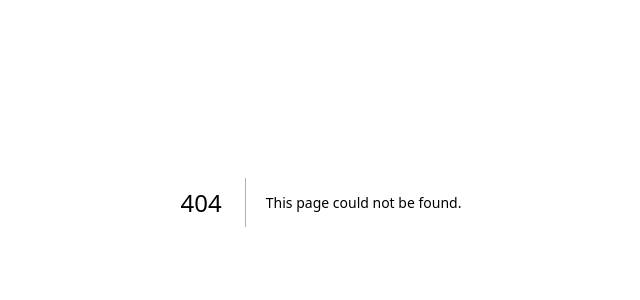
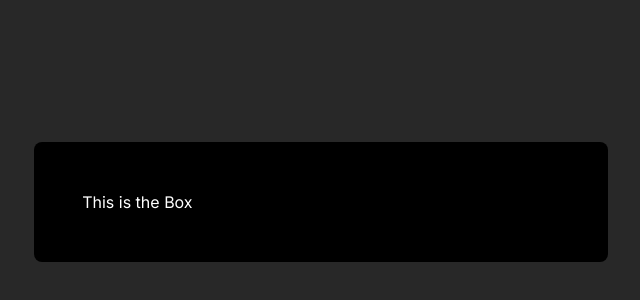
Before and after one commit to merdernoty/mm-interview-Frontend, a Next.js app: page /auth/login in a window 1280 px wide. Before the commit this address had no page. Shown: the part 198-498 px from the top of the page, without its empty margins (319-959 px from the left). Built offline with nearby package versions, Linux system fonts and the light colour scheme.

Commit message:
init chakra ui

```diff
--- a/package.json
+++ b/package.json
@@ -10,6 +10,10 @@
         "lint": "next lint"
     },
     "dependencies": {
+        "@chakra-ui/react": "^2.8.2",
+        "@emotion/react": "^11.11.4",
+        "@emotion/styled": "^11.11.5",
+        "framer-motion": "^11.2.11",
         "next": "14.2.4",
         "prettier": "^3.3.2",
         "react": "^18",
--- /dev/null
+++ b/src/app/auth/login/page.tsx
@@ -0,0 +1,22 @@
+import { Box, Container } from '@chakra-ui/react'
+import React from 'react'
+
+function page() {
+    return (
+        <Container>
+            <div className="flex items-center justify-center h-screen">
+                <Box
+                    className="container my-auto mx-auto p-12"
+                    maxW="xl"
+                    bg='black'
+
+                    borderRadius="lg"
+                >
+                    This is the Box
+                </Box>
+            </div>
+        </Container>
+    )
+}
+
+export default page
--- /dev/null
+++ b/src/app/auth/reg/page.tsx
@@ -0,0 +1,22 @@
+import { Box, Container } from '@chakra-ui/react'
+import React from 'react'
+
+function page() {
+    return (
+        <Container>
+            <div className="flex items-center justify-center h-screen">
+                <Box
+                    className="container my-auto mx-auto p-12"
+                    maxW="xl"
+                    bg='black'
+
+                    borderRadius="lg"
+                >
+                    This is the Box
+                </Box>
+            </div>
+        </Container>
+    )
+}
+
+export default page
--- a/src/app/globals.css
+++ b/src/app/globals.css
@@ -2,32 +2,7 @@
 @tailwind components;
 @tailwind utilities;
 
-:root {
-    --foreground-rgb: 0, 0, 0;
-    --background-start-rgb: 214, 219, 220;
-    --background-end-rgb: 255, 255, 255;
+body {
+    color: rgb(255, 255, 255) !important;
+    background: rgb(40, 40, 40) !important;
 }
-
-@media (prefers-color-scheme: dark) {
-    :root {
-        --foreground-rgb: 255, 255, 255;
-        --background-start-rgb: 0, 0, 0;
-        --background-end-rgb: 0, 0, 0;
-    }
-}
-
-body {
-    color: rgb(var(--foreground-rgb));
-    background: linear-gradient(
-            to bottom,
-            transparent,
-            rgb(var(--background-end-rgb))
-        )
-        rgb(var(--background-start-rgb));
-}
-
-@layer utilities {
-    .text-balance {
-        text-wrap: balance;
-    }
-}
--- a/src/app/layout.tsx
+++ b/src/app/layout.tsx
@@ -1,6 +1,7 @@
 import type { Metadata } from 'next'
 import { Inter } from 'next/font/google'
 import './globals.css'
+import { Providers } from './providers'
 
 const inter = Inter({ subsets: ['latin'] })
 
@@ -17,7 +18,9 @@ export default function RootLayout({
     return (
         <html lang="en">
             <body className={ inter.className}>
+                <Providers>
                 {children}
+                </Providers>
             </body>
         </html>
     )
--- a/src/app/page.tsx
+++ b/src/app/page.tsx
@@ -1,9 +1,9 @@
-import { Homepage } from '@/components/entity/homepage'
+import React from 'react'
 
-export default function Home() {
-    return (
-        <>
-            <Homepage></Homepage>
-        </>
-    )
+function page() {
+  return (
+    <div>page</div>
+  )
 }
+
+export default page
--- /dev/null
+++ b/src/app/providers.tsx
@@ -0,0 +1,7 @@
+'use client'
+
+import { ChakraProvider } from '@chakra-ui/react'
+
+export function Providers({ children }: { children: React.ReactNode }) {
+    return <ChakraProvider>{children}</ChakraProvider>
+}
--- /dev/null
+++ b/src/app/zustand/page.tsx
@@ -0,0 +1,9 @@
+import { Zustand } from '@/components/entity/testZustand'
+
+export default function Home() {
+    return (
+        <>
+            <Zustand />
+        </>
+    )
+}
--- a/src/components/entity/homepage.tsx
+++ b/src/components/entity/testZustand.tsx
@@ -1,8 +1,8 @@
 'use client'
 
-import { useCount } from '@/lib/store'
+import { useCount } from '@/lib/stores/store'
 
-export const Homepage = () => {
+export const Zustand = () => {
     const { count, incrementCount, decrementCount } = useCount(
         (state: any) => state,
     )
--- a/tailwind.config.ts
+++ b/tailwind.config.ts
@@ -5,15 +5,6 @@ const config: Config = {
         './src/components/**/*.{js,ts,jsx,tsx,mdx}',
         './src/app/**/*.{js,ts,jsx,tsx,mdx}',
     ],
-    theme: {
-        extend: {
-            backgroundImage: {
-                'gradient-radial': 'radial-gradient(var(--tw-gradient-stops))',
-                'gradient-conic':
-                    'conic-gradient(from 180deg at 50% 50%, var(--tw-gradient-stops))',
-            },
-        },
-    },
     plugins: [],
 }
 export default config
```
Also changed, not shown: src/lib/store.ts (deleted, +0 -7 lines), src/lib/stores/store.ts (added, +17 -0 lines), 1 other file (tests, documents, lock files or other folders).
